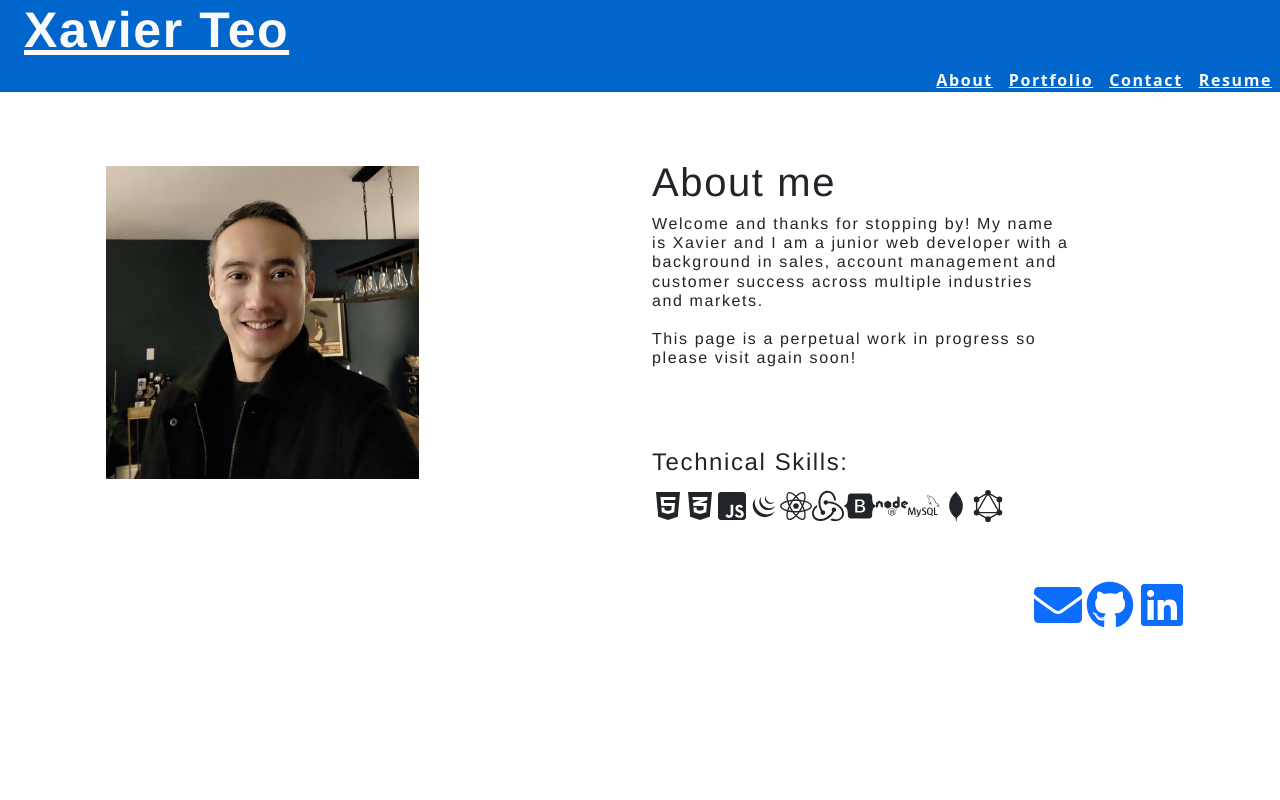
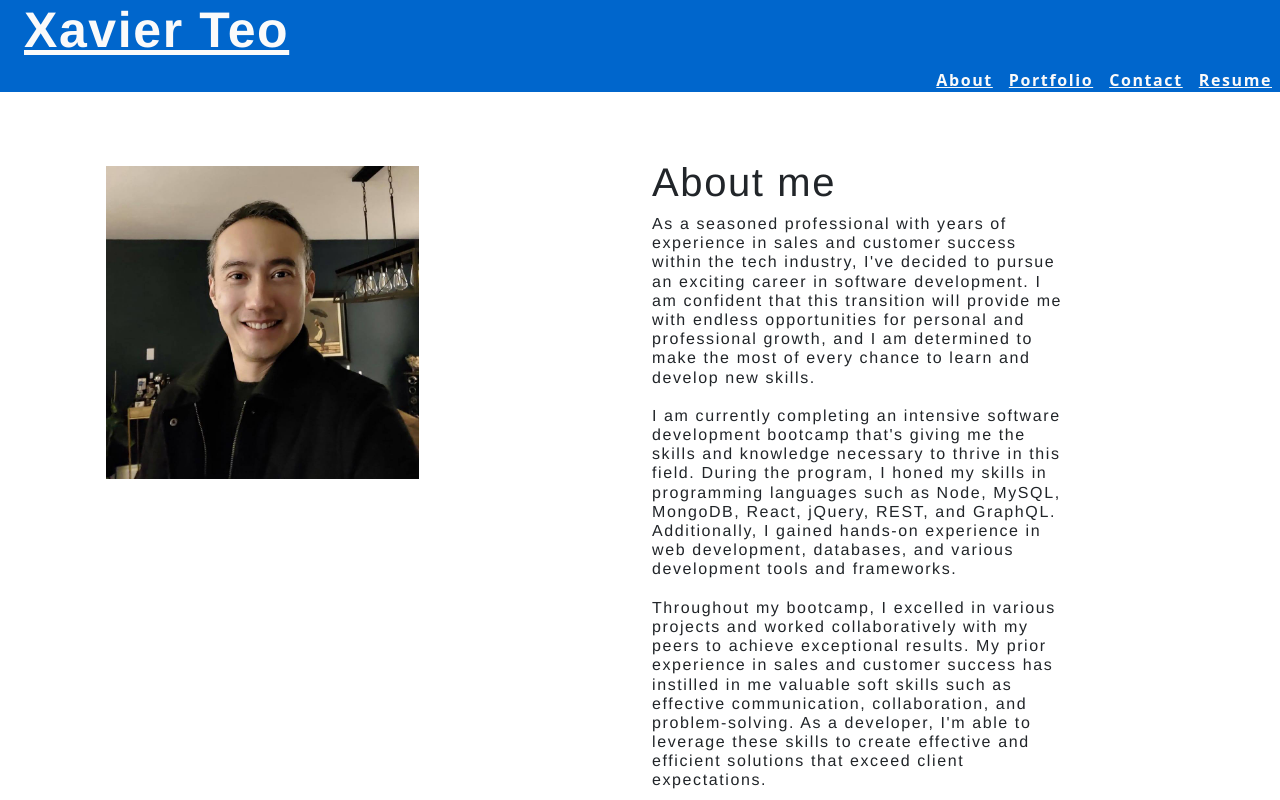
Before and after one commit to XvrTeo/React-Portfolio, a React (Create React App) app: page / in a window 1280 px wide. Shown: the top 800 px of the page. Built offline with nearby package versions, Linux system fonts and the light colour scheme.

Commit message:
Fixed errors

```diff
--- a/src/components/About/index.js
+++ b/src/components/About/index.js
@@ -36,10 +36,18 @@ function About() {
         <div className="col-6">
           <h1 id="about">About me</h1>
           <h6 style={{ width: "80%", justifyContent: "center" }} id="about">
-            Welcome and thanks for stopping by! My name is Xavier and I am a junior web developer with a
-            background in sales, account management and customer success across multiple industries and markets.
+            As a seasoned professional with years of experience in sales and customer success within the tech industry, I've decided to pursue an exciting career in software development. I am confident that this transition will provide me with endless opportunities for personal and professional growth, and I am determined to make the most of every chance to learn and develop new skills.
+            <br></br><br></br>
+            I am currently completing an intensive software development bootcamp that's giving me the skills and knowledge necessary to thrive in this field. During the program, I honed my skills in programming languages such as Node, MySQL, MongoDB, React, jQuery, REST, and GraphQL. Additionally, I gained hands-on experience in web development, databases, and various development tools and frameworks.
+
+            <br></br><br></br>
+            Throughout my bootcamp, I excelled in various projects and worked collaboratively with my peers to achieve exceptional results. My prior experience in sales and customer success has instilled in me valuable soft skills such as effective communication, collaboration, and problem-solving. As a developer, I'm able to leverage these skills to create effective and efficient solutions that exceed client expectations.
+
+            <br></br><br></br>
+
+            I'm eager to continue learning and growing in the field of software development, and I'm confident that my unique skill set and diverse experience will enable me to make meaningful contributions to any project or team.
             <br></br>
-            <br></br>This page is a perpetual work in progress so please visit again soon!
+
           </h6>
           <br></br>
           <br></br>
```
Also changed, not shown: 1 other file (tests, documents, lock files or other folders).
